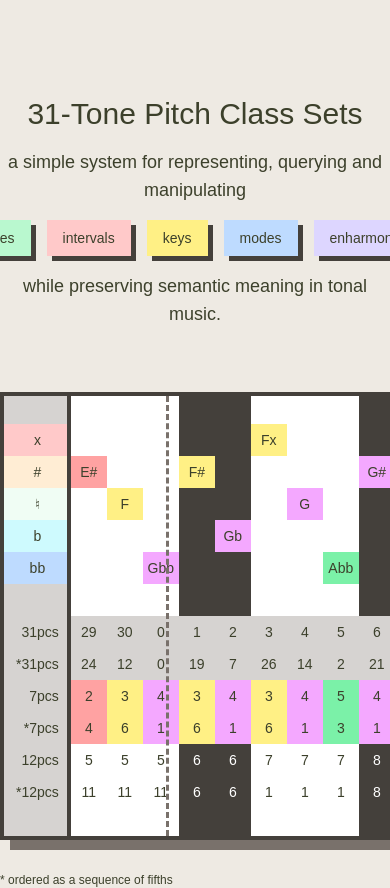
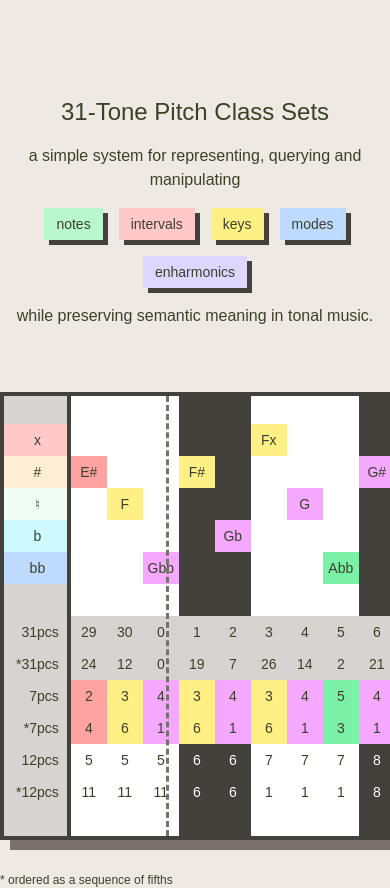
Before and after one commit to dylancobb/31pcs-demo, a SvelteKit app: page / in a window 390 px wide. Shown: the top 888 px of the page. Built offline with nearby package versions, Linux system fonts and the light colour scheme; a web font is replaced by a local one.

Commit message:
make title fully responsive

```diff
--- a/src/routes/+page.svelte
+++ b/src/routes/+page.svelte
@@ -3,18 +3,20 @@
 </script>
 
 <div class="mt-24 flex flex-col items-center gap-4 text-center">
-	<h1 class="text-3xl lg:text-4xl xl:text-5xl">31-Tone Pitch Class Sets</h1>
-	<div class="text-lg lg:text-xl xl:text-2xl">
+	<h1 class="text-2xl sm:text-3xl lg:text-4xl xl:text-5xl">31-Tone Pitch Class Sets</h1>
+	<div class="text-base sm:text-lg lg:text-xl xl:text-2xl">
 		a simple system for representing, querying and manipulating
 	</div>
-	<div class="flex justify-center gap-4 text-sm lg:text-base xl:text-lg">
-		<div class="bg-green-200 px-4 py-2 shadow-[5px_5px_0_0_#44403b]">notes</div>
-		<div class="bg-red-200 px-4 py-2 shadow-[5px_5px_0_0_#44403b]">intervals</div>
-		<div class="bg-yellow-200 px-4 py-2 shadow-[5px_5px_0_0_#44403b]">keys</div>
-		<div class="bg-blue-200 px-4 py-2 shadow-[5px_5px_0_0_#44403b]">modes</div>
-		<div class="bg-violet-200 px-4 py-2 shadow-[5px_5px_0_0_#44403b]">enharmonics</div>
+	<div class="flex flex-wrap justify-center gap-4 text-sm lg:text-base xl:text-lg">
+		<div class="bg-green-200 px-3 py-1.5 shadow-[5px_5px_0_0_#44403b] md:px-4 md:py-2">notes</div>
+		<div class="bg-red-200 px-3 py-1.5 shadow-[5px_5px_0_0_#44403b] md:px-4 md:py-2">intervals</div>
+		<div class="bg-yellow-200 px-3 py-1.5 shadow-[5px_5px_0_0_#44403b] md:px-4 md:py-2">keys</div>
+		<div class="bg-blue-200 px-3 py-1.5 shadow-[5px_5px_0_0_#44403b] md:px-4 md:py-2">modes</div>
+		<div class="bg-violet-200 px-3 py-1.5 shadow-[5px_5px_0_0_#44403b] md:px-4 md:py-2">
+			enharmonics
+		</div>
 	</div>
-	<div class="text-center text-lg lg:text-xl xl:text-2xl">
+	<div class="text-center text-base sm:text-lg lg:text-xl xl:text-2xl">
 		while preserving semantic meaning in tonal music.
 	</div>
 </div>
```
